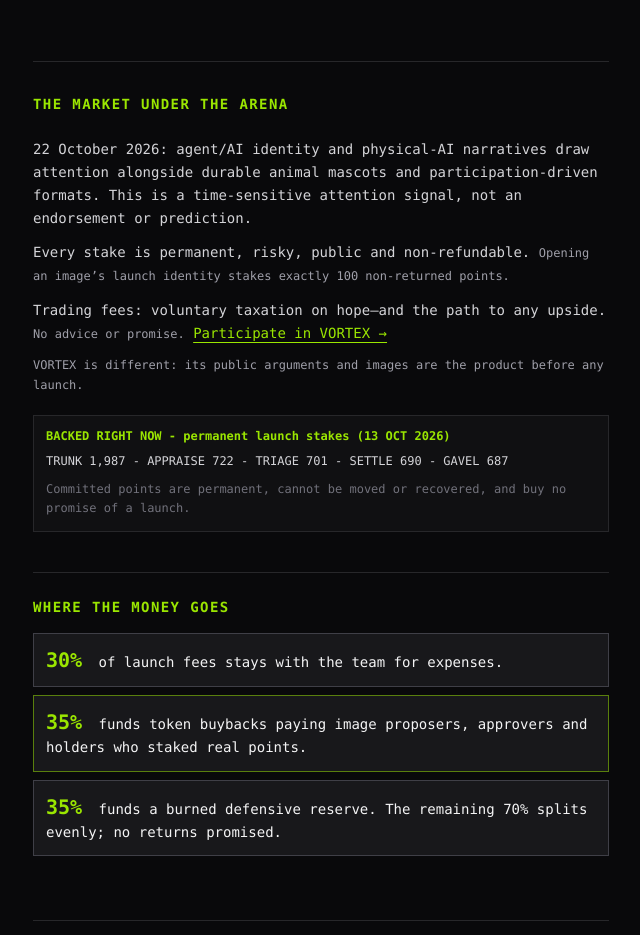
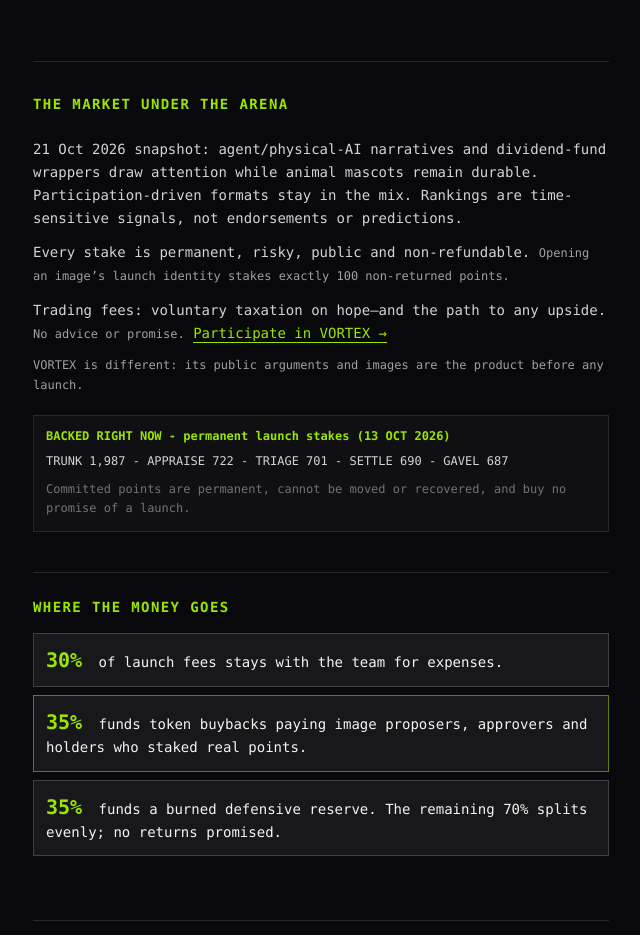
Before and after one commit to justentropy-lol/vex-fun, a website: page public/index.html in a window 1280 px wide. Shown: the part 4900-5835 px from the top of the page, without its empty margins (135-775 px from the left). Drawn offline with nearby package versions, Linux system fonts and the light colour scheme; files that its build step writes are made by us from their sources; no server answers.

Commit message:
feat(site): include dividend wrappers in the dated signal
Request: 2b2613e2-0f82-4947-99f7-4b2c879a93e2

```diff
--- a/public/index.html
+++ b/public/index.html
@@ -261,7 +261,7 @@
       </a>
       <section id="arena-market" class="mt-16 max-w-xl border-t border-zinc-800 pt-8" aria-labelledby="arena-market-heading">
         <h2 id="arena-market-heading" class="text-sm font-bold uppercase tracking-widest text-lime-400">THE MARKET UNDER THE ARENA</h2>
-        <p id="arena-market-points" class="mt-6 text-sm leading-relaxed text-zinc-300">22 October 2026: agent/AI identity and physical-AI narratives draw attention alongside durable animal mascots and participation-driven formats. This is a time-sensitive attention signal, not an endorsement or prediction.</p>
+        <p id="arena-market-points" class="mt-6 text-sm leading-relaxed text-zinc-300">21 Oct 2026 snapshot: agent/physical-AI narratives and dividend-fund wrappers draw attention while animal mascots remain durable. Participation-driven formats stay in the mix. Rankings are time-sensitive signals, not endorsements or predictions.</p>
         <p id="arena-market-conviction" class="mt-3 text-sm leading-relaxed text-zinc-300">Every stake is permanent, risky, public and non-refundable. <span id="arena-market-entry-cost" class="text-xs text-zinc-400">Opening an image’s launch identity stakes exactly 100 non-returned points.</span></p>
         <p id="arena-market-launches" class="mt-3 text-sm leading-relaxed text-zinc-300"><span id="arena-market-fee-share">Trading fees: voluntary taxation on hope—and the path to any upside.</span> <span id="arena-market-cue" class="text-xs text-zinc-400">No advice or promise.</span> <a id="arena-market-link" href="https://vortex.haus/" class="whitespace-nowrap text-lime-400 underline underline-offset-4 hover:text-lime-300">Participate in VORTEX →</a></p>
         <p id="arena-market-proposition" class="mt-3 text-xs leading-relaxed text-zinc-400">VORTEX is different: its public arguments and images are the product before any launch.</p>
```
